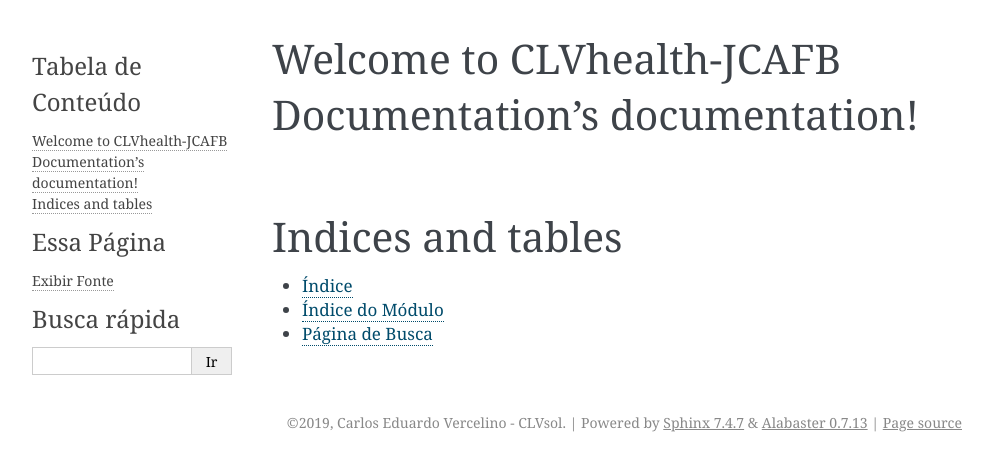
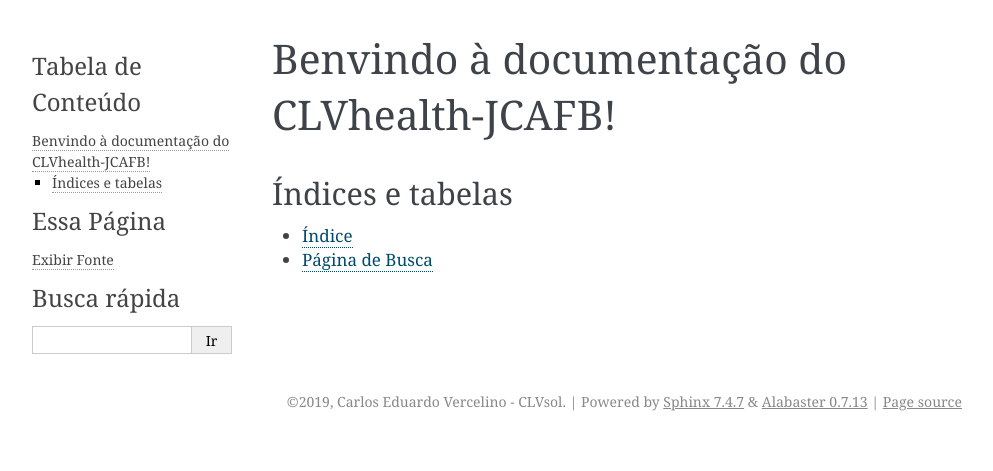
Before and after one commit to CLVsol/clvsol_clvhealth_jcafb_docs, a Sphinx documentation site: the page built from source/index.rst, in a window 1280 px wide. Shown: the top 471 px of the page, without its empty margins (148-1141 px from the left). Built offline with Sphinx 7.4.7, drawn with Linux system fonts in a browser that asks for light colours.

Commit message:
[IMP] source/index.rst

```diff
--- a/source/index.rst
+++ b/source/index.rst
@@ -1,10 +1,6 @@
-.. CLVhealth-JCAFB Documentation documentation master file, created by
-   sphinx-quickstart on Wed May  8 11:27:14 2019.
-   You can adapt this file completely to your liking, but it should at least
-   contain the root `toctree` directive.
-
-Welcome to CLVhealth-JCAFB Documentation's documentation!
-=========================================================
+===========================================
+Benvindo à documentação do CLVhealth-JCAFB!
+===========================================
 
 .. toctree::
    :maxdepth: 2
@@ -12,9 +8,8 @@
 
 
 
-Indices and tables
-==================
+Índices e tabelas
+=================
 
 * :ref:`genindex`
-* :ref:`modindex`
 * :ref:`search`
```
